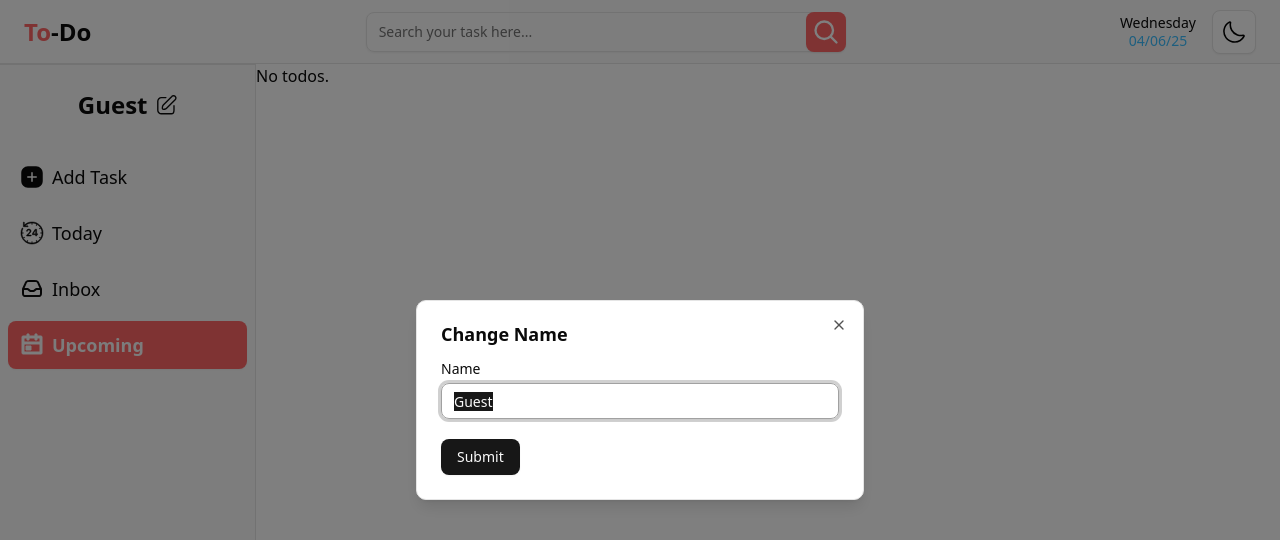
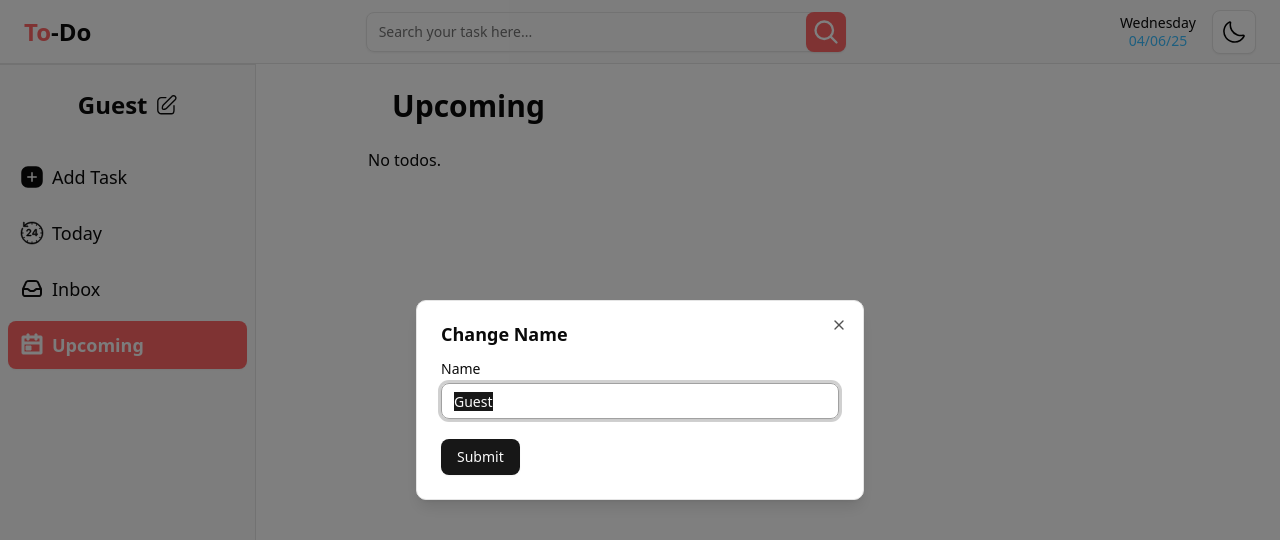
Before and after one commit to dhruv-d-simform/todo, a React (Vite) app: page /upcoming in a window 1280 px wide. Shown: the top 540 px of the page. Built offline with nearby package versions, Linux system fonts and the light colour scheme.

Commit message:
feature: Create seperate component for PageLayout

```diff
--- /dev/null
+++ b/src/components/PageLayout.tsx
@@ -0,0 +1,15 @@
+import React from 'react';
+
+interface PageLayoutProps {
+    children: React.ReactNode;
+    title: string;
+}
+
+export function PageLayout({ children, title }: PageLayoutProps) {
+    return (
+        <div className="max-w-[50rem] mx-auto">
+            <h2 className=" p-6 text-3xl font-bold">{title}</h2>
+            {children}
+        </div>
+    );
+}
--- a/src/pages/Inbox.tsx
+++ b/src/pages/Inbox.tsx
@@ -1,8 +1,13 @@
 import { useAppSelector } from '@/redux/hooks';
 import { TodoList } from '@/components/TodoList';
+import { PageLayout } from '@/components/PageLayout';
 
 export function Inbox() {
     const todos = useAppSelector((state) => state.todos.list);
 
-    return <TodoList todos={todos} />;
+    return (
+        <PageLayout title="Inbox">
+            <TodoList todos={todos} />
+        </PageLayout>
+    );
 }
--- a/src/pages/Today.tsx
+++ b/src/pages/Today.tsx
@@ -1,8 +1,13 @@
 import { useAppSelector } from '@/redux/hooks';
 import { TodoList } from '@/components/TodoList';
+import { PageLayout } from '@/components/PageLayout';
 
 export function Today() {
     const todos = useAppSelector((state) => state.todos.list);
 
-    return <TodoList todos={todos} />;
+    return (
+        <PageLayout title="Today">
+            <TodoList todos={todos} />
+        </PageLayout>
+    );
 }
--- a/src/pages/Upcoming.tsx
+++ b/src/pages/Upcoming.tsx
@@ -1,8 +1,13 @@
 import { useAppSelector } from '@/redux/hooks';
 import { TodoList } from '@/components/TodoList';
+import { PageLayout } from '@/components/PageLayout';
 
 export function Upcoming() {
     const todos = useAppSelector((state) => state.todos.list);
 
-    return <TodoList todos={todos} />;
+    return (
+        <PageLayout title="Upcoming">
+            <TodoList todos={todos} />
+        </PageLayout>
+    );
 }
```
